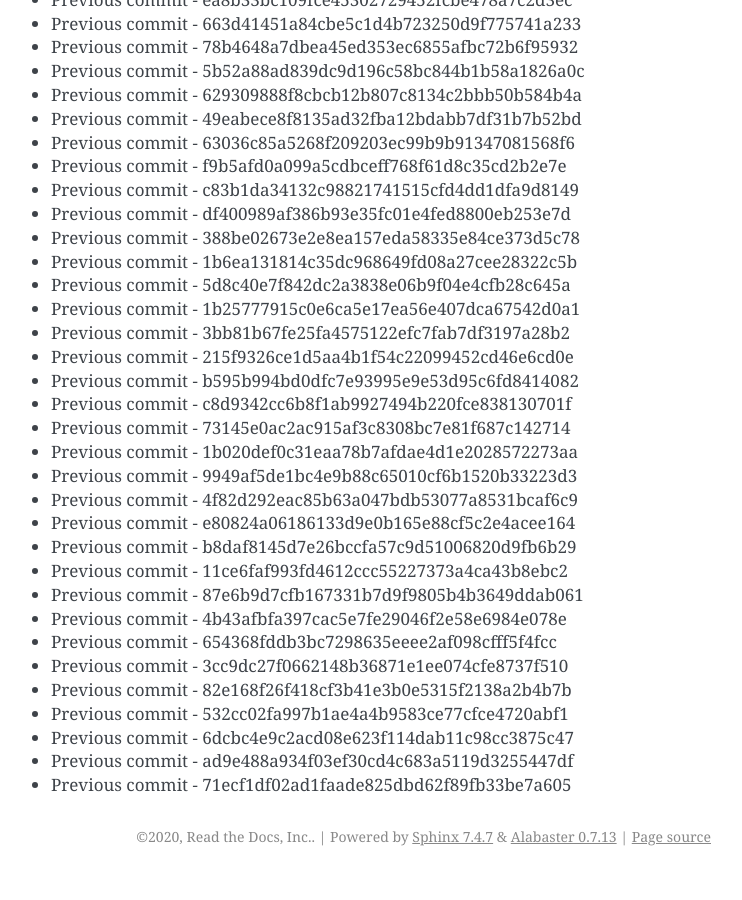
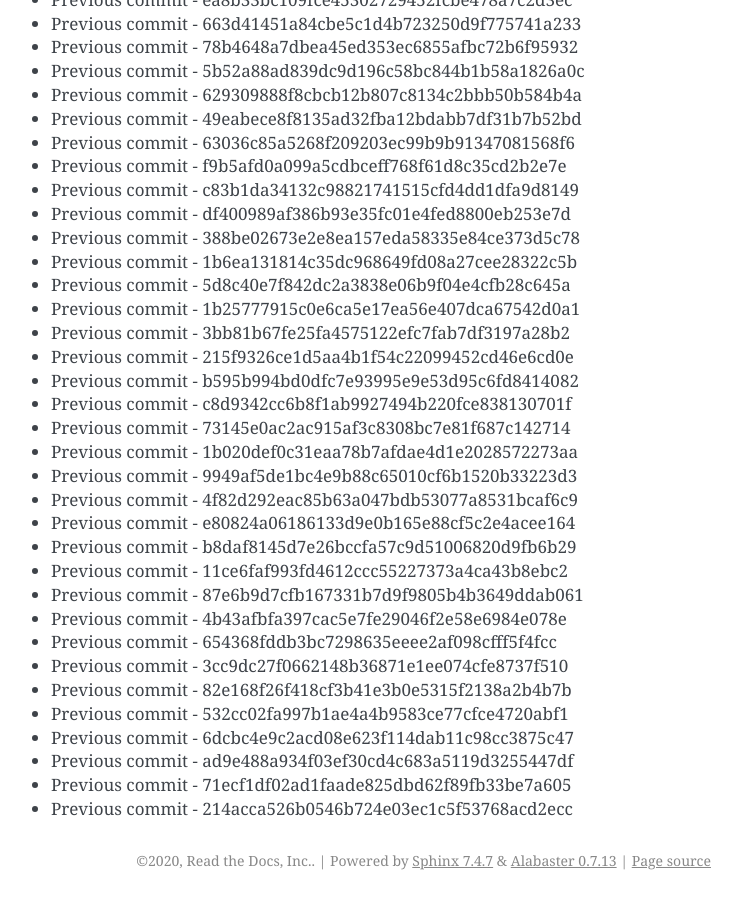
Before and after one commit to readthedocs/rtd-git-stresstest, a Sphinx documentation site: the page built from docs/updates.rst, in a window 1280 px wide and 900 px high, scrolled down 43847 px. Shown: the whole window, without its empty margins (399-1141 px from the left). Built offline with Sphinx 7.4.7, drawn with Linux system fonts in a browser that asks for light colours; before the commit the page ends 44723 px from its top, so only the background shows below that.

Commit message:
Generating commit from previous: 214acca526b0546b724e03ec1c5f53768acd2ecc

```diff
--- a/docs/updates.rst
+++ b/docs/updates.rst
@@ -1874,3 +1874,4 @@ It can be tested for any performance characteristics.
 * Previous commit - 6dcbc4e9c2acd08e623f114dab11c98cc3875c47
 * Previous commit - ad9e488a934f03ef30cd4c683a5119d3255447df
 * Previous commit - 71ecf1df02ad1faade825dbd62f89fb33be7a605
+* Previous commit - 214acca526b0546b724e03ec1c5f53768acd2ecc
```
